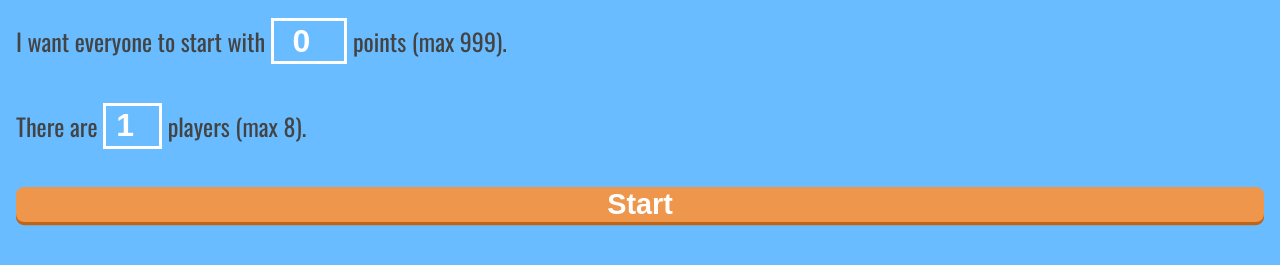
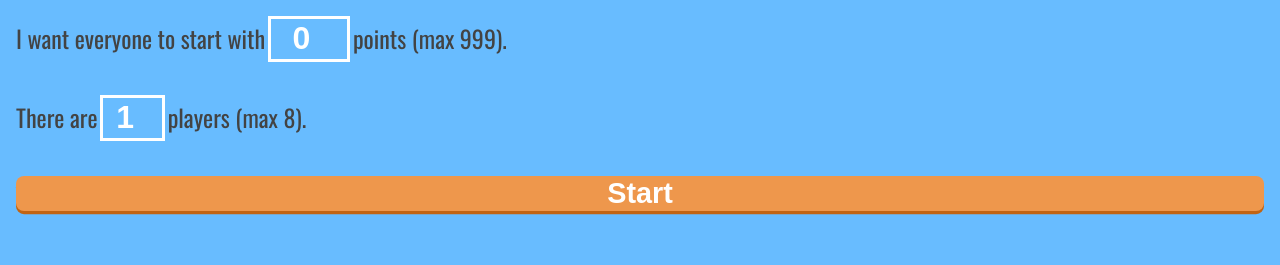
Before and after one commit to aethel/scoreTrack, a website: page index.html in a window 1280 px wide. Shown: the part 79-344 px from the top of the page. Drawn offline with nearby package versions, Linux system fonts and the light colour scheme.

Commit message:
input outline

```diff
--- a/less/_mobile-styles.less
+++ b/less/_mobile-styles.less
@@ -76,7 +76,8 @@ html, body{
     color:#fff;
     font-size:2rem;
     font-weight:700;
-    border:0.2rem solid #fff;
+    border:none;
+    outline:0.2rem solid #fff;
     text-align:center;
   }
 
--- a/less/main.css
+++ b/less/main.css
@@ -1063,7 +1063,8 @@ body {
   color: #fff;
   font-size: 2rem;
   font-weight: 700;
-  border: 0.2rem solid #fff;
+  border: none;
+  outline: 0.2rem solid #fff;
   text-align: center;
 }
 #players-number #starting-score {
```
